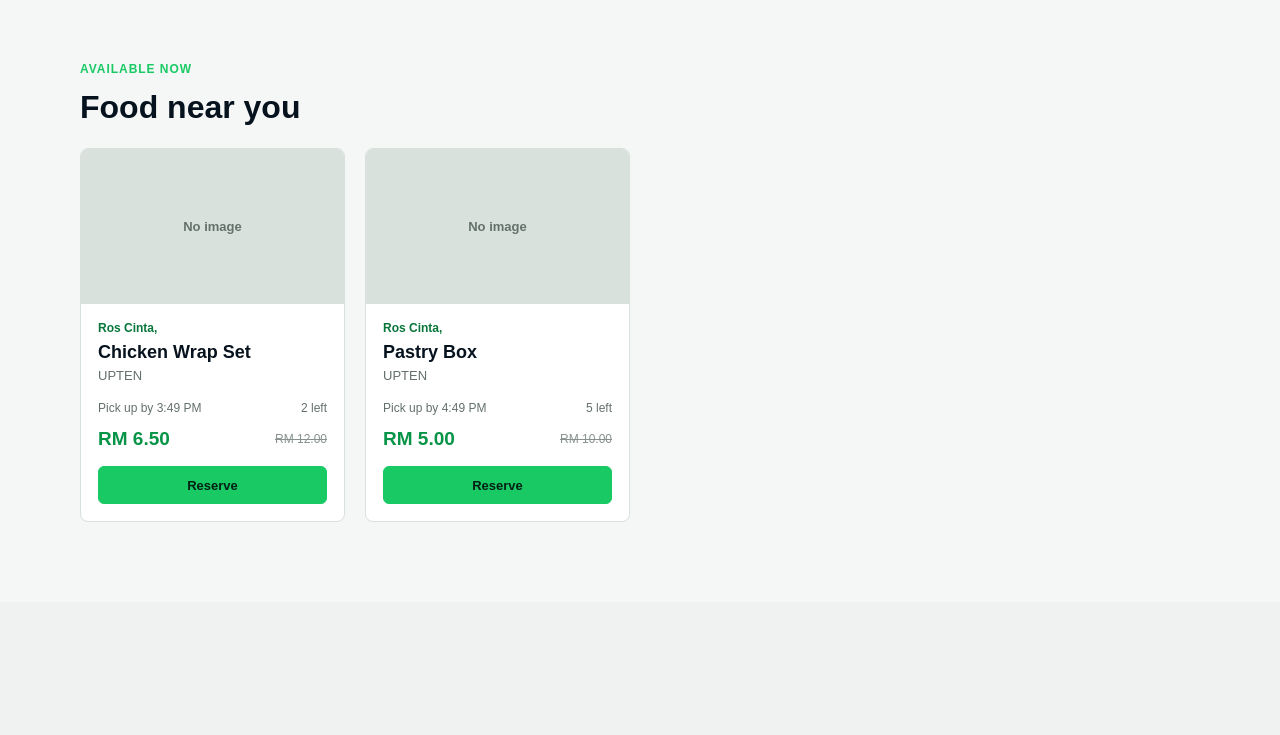
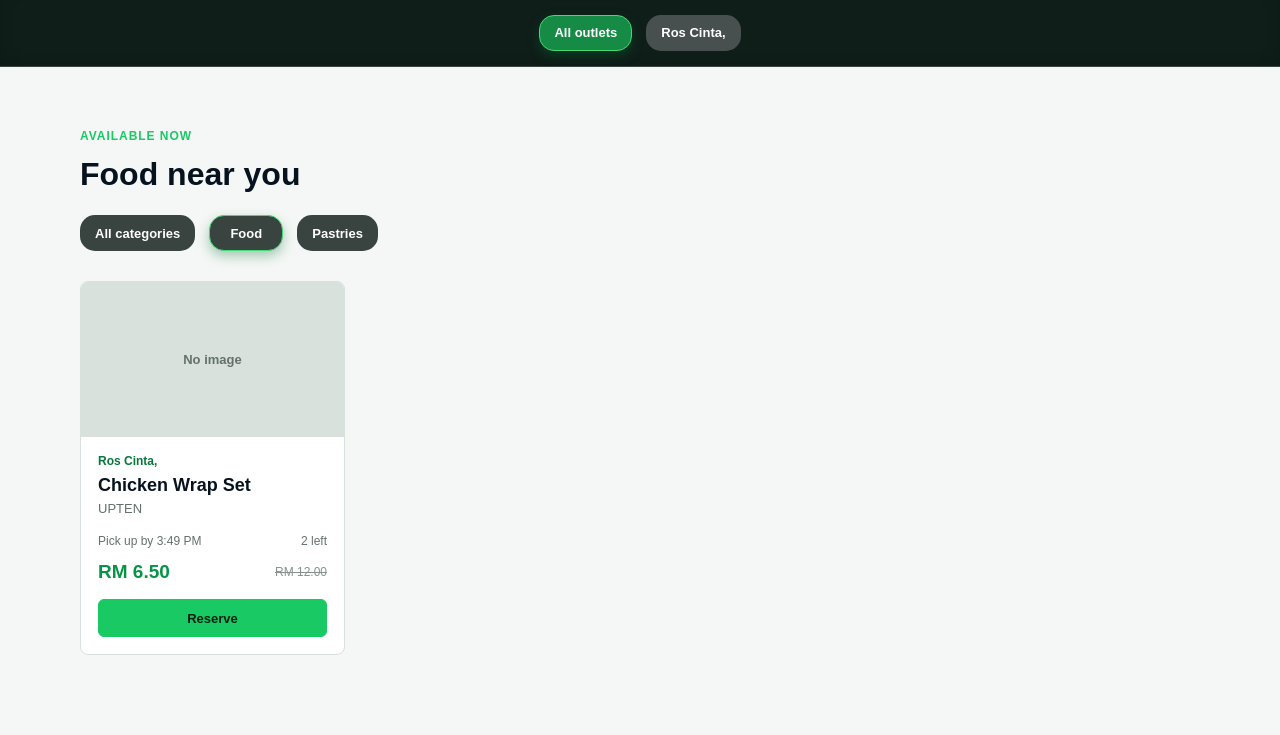
Before and after one commit to wanhakimirashidi-boop/RescueBite, a Laravel app: page /dashboard?category=Food in a window 1280 px wide. Shown: the part 373-1108 px from the top of the page. Before the commit the page ends 895 px from the top, so only its background shows below. Run offline with Laravel 12, Linux system fonts and the light colour scheme; a user stored in the database is signed in; data comes from the database, SQL or seed files in the repository.

Commit message:
fix small bug

```diff
--- a/app/Http/Controllers/ConsumerController.php
+++ b/app/Http/Controllers/ConsumerController.php
@@ -4,6 +4,7 @@ namespace App\Http\Controllers;
 
 use App\Models\FoodListing;
 use App\Models\Reservation;
+use App\Models\VendorOutlet;
 use App\Services\ReservationService;
 
 class ConsumerController extends Controller
@@ -19,15 +20,61 @@ class ConsumerController extends Controller
     // shows active (instock & not expired) food listings from FoodListing and VendorOutlet in consumer/dashboard.blade
     public function dashboard()
     {
-        $foodListings = FoodListing::with('vendorOutlet')
-            ->where('status', 'active')
-            ->where('quantity', '>', 0)
-            ->where('expiry_time', '>', now())
+        // Reads the selected vendor outlet ID and category from the dashboard filter links.
+        $selectedVendorOutletId = request('outlet');
+        $selectedCategory = request('category');
+
+        $foodListingQuery = $this->getAvailableFoodListingQuery()
+            ->with('vendorOutlet');
+
+        if ($selectedVendorOutletId) {
+            $foodListingQuery->where('vendor_outlet_id', $selectedVendorOutletId);
+        }
+
+        if ($selectedCategory) {
+            $foodListingQuery->where('category', $selectedCategory);
+        }
+
+        $foodListings = $foodListingQuery
             ->orderBy('expiry_time')
             ->get();
 
+        // Supplies the vendor buttons from the vendor_outlets table.
+        $vendorOutlets = VendorOutlet::orderBy('outlet_name')->get();
+
+        // Keeps the main filter row compact when many vendor outlets are registered.
+        $primaryVendorOutlets = $vendorOutlets->take(8);
+        $additionalVendorOutlets = $vendorOutlets->skip(8);
+        $selectedAdditionalVendorOutlet = null;
+
+        foreach ($additionalVendorOutlets as $additionalVendorOutlet) {
+            if ($selectedVendorOutletId == $additionalVendorOutlet->id) {
+                $selectedAdditionalVendorOutlet = $additionalVendorOutlet;
+                break;
+            }
+        }
+
+        // Supplies category buttons only from food that is currently available to reserve.
+        $categoryQuery = $this->getAvailableFoodListingQuery();
+
+        if ($selectedVendorOutletId) {
+            $categoryQuery->where('vendor_outlet_id', $selectedVendorOutletId);
+        }
+
+        $categories = $categoryQuery
+            ->select('category')
+            ->distinct()
+            ->orderBy('category')
+            ->pluck('category');
+
         return view('consumer.dashboard', [
             'foodListings' => $foodListings,
+            'primaryVendorOutlets' => $primaryVendorOutlets,
+            'additionalVendorOutlets' => $additionalVendorOutlets,
+            'selectedAdditionalVendorOutlet' => $selectedAdditionalVendorOutlet,
+            'categories' => $categories,
+            'selectedVendorOutletId' => $selectedVendorOutletId,
+            'selectedCategory' => $selectedCategory,
         ]);  // dashboard.blade
     }
 
@@ -139,4 +186,13 @@ class ConsumerController extends Controller
 
         return $reservationQuery;
     }
+
+    // Builds the shared query for food that is active, has quantity, and has not passed its expiry time
+    // This is used by the dashboard food grid and the category filter buttons
+    private function getAvailableFoodListingQuery()
+    {
+        return FoodListing::where('status', 'active')
+            ->where('quantity', '>', 0)
+            ->where('expiry_time', '>', now());
+    }
 }
--- a/public/css/consumer-dashboard.css
+++ b/public/css/consumer-dashboard.css
@@ -39,10 +39,14 @@
 .consumer-nav-button,
 .filter-button,
 .category-button {
+    display: inline-flex;
+    align-items: center;
+    justify-content: center;
     border: 0;
     cursor: pointer;
     font-size: 13px;
     font-weight: 700;
+    text-decoration: none;
 }
 
 .consumer-nav-button {
@@ -90,7 +94,9 @@
 
 .vendor-filter {
     padding: 15px 0;
-    background: #202827;
+    background: #0F1E19;
+    border-bottom: 1px solid #39433f;
+    box-shadow: inset 0 -6px 14px rgba(0, 0, 0, 0.12);
 }
 
 .filter-list,
@@ -103,15 +109,84 @@
 .filter-button,
 .category-button {
     min-width: 84px;
+    min-height: 36px;
     padding: 8px 14px;
+    border: 1px solid transparent;
     border-radius: 15px;
     background: #48504f;
     color: #ffffff;
+    transition: background 0.2s ease, border-color 0.2s ease, box-shadow 0.2s ease, transform 0.2s ease;
+}
+
+.filter-button:hover,
+.category-button:hover {
+    border-color: #7b8c86;
+    background: #5b6964;
+    box-shadow: 0 5px 12px rgba(7, 29, 19, 0.2);
+    transform: translateY(-2px);
+}
+
+.filter-button:focus-visible,
+.category-button:focus-visible {
+    outline: 3px solid #b8f1ca;
+    outline-offset: 3px;
 }
 
 .filter-button-active,
 .category-button-active {
     background: #168b46;
+    border-color: #48d776;
+    box-shadow: 0 5px 12px rgba(9, 113, 53, 0.35);
+}
+
+.filter-button-active:hover,
+.category-button-active:hover {
+    background: #0d7a39;
+}
+
+.vendor-filter-more {
+    position: relative;
+}
+
+.vendor-filter-more-button {
+    list-style: none;
+}
+
+.vendor-filter-more-button::-webkit-details-marker {
+    display: none;
+}
+
+.vendor-filter-more-button::after {
+    content: '+';
+    margin-left: 8px;
+    font-size: 16px;
+    line-height: 1;
+}
+
+.vendor-filter-more[open] .vendor-filter-more-button::after {
+    content: '-';
+}
+
+.vendor-filter-more-panel {
+    position: absolute;
+    z-index: 2;
+    top: calc(100% + 10px);
+    right: 0;
+    display: grid;
+    width: 240px;
+    max-height: 280px;
+    gap: 8px;
+    overflow-y: auto;
+    padding: 12px;
+    border: 1px solid #63716d;
+    border-radius: 8px;
+    background: #202827;
+    box-shadow: 0 12px 26px rgba(0, 0, 0, 0.28);
+}
+
+.vendor-filter-more-panel .filter-button {
+    width: 100%;
+    justify-content: flex-start;
 }
 
 .consumer-listings {
--- a/resources/views/consumer/dashboard.blade.php
+++ b/resources/views/consumer/dashboard.blade.php
@@ -15,6 +15,45 @@
         </div>
     </section>
 
+    <section class="vendor-filter">
+        <div class="container">
+            <nav class="filter-list" aria-label="Filter food by vendor outlet">
+                @if ($selectedVendorOutletId)
+                    <a class="filter-button" href="{{ route('dashboard', ['category' => $selectedCategory]) }}">All outlets</a>
+                @else
+                    <a class="filter-button filter-button-active" href="{{ route('dashboard', ['category' => $selectedCategory]) }}">All outlets</a>
+                @endif
+
+                @foreach ($primaryVendorOutlets as $vendorOutlet)
+                    @if ($selectedVendorOutletId == $vendorOutlet->id)
+                        <a class="filter-button filter-button-active" href="{{ route('dashboard', ['outlet' => $vendorOutlet->id, 'category' => $selectedCategory]) }}">{{ $vendorOutlet->outlet_name }}</a>
+                    @else
+                        <a class="filter-button" href="{{ route('dashboard', ['outlet' => $vendorOutlet->id, 'category' => $selectedCategory]) }}">{{ $vendorOutlet->outlet_name }}</a>
+                    @endif
+                @endforeach
+
+                @if ($additionalVendorOutlets->count() > 0)
+                    @if ($selectedAdditionalVendorOutlet)
+                        <details class="vendor-filter-more" open>
+                    @else
+                        <details class="vendor-filter-more">
+                    @endif
+                            <summary class="filter-button vendor-filter-more-button">More outlets</summary>
+                            <div class="vendor-filter-more-panel">
+                                @foreach ($additionalVendorOutlets as $vendorOutlet)
+                                    @if ($selectedVendorOutletId == $vendorOutlet->id)
+                                        <a class="filter-button filter-button-active" href="{{ route('dashboard', ['outlet' => $vendorOutlet->id, 'category' => $selectedCategory]) }}">{{ $vendorOutlet->outlet_name }}</a>
+                                    @else
+                                        <a class="filter-button" href="{{ route('dashboard', ['outlet' => $vendorOutlet->id, 'category' => $selectedCategory]) }}">{{ $vendorOutlet->outlet_name }}</a>
+                                    @endif
+                                @endforeach
+                            </div>
+                        </details>
+                @endif
+            </nav>
+        </div>
+    </section>
+
     <section class="consumer-listings" aria-labelledby="available-food-title">
         <div class="container">
             <div class="listing-toolbar">
@@ -23,6 +62,22 @@
                     <h2 id="available-food-title">Food near you</h2>
                 </div>
             </div>
+
+            <nav class="category-list" aria-label="Filter food by category">
+                @if ($selectedCategory)
+                    <a class="category-button" href="{{ route('dashboard', ['outlet' => $selectedVendorOutletId]) }}">All categories</a>
+                @else
+                    <a class="category-button category-button-active" href="{{ route('dashboard', ['outlet' => $selectedVendorOutletId]) }}">All categories</a>
+                @endif
+
+                @foreach ($categories as $category)
+                    @if ($selectedCategory === $category)
+                        <a class="category-button category-button-active" href="{{ route('dashboard', ['outlet' => $selectedVendorOutletId, 'category' => $category]) }}">{{ $category }}</a>
+                    @else
+                        <a class="category-button" href="{{ route('dashboard', ['outlet' => $selectedVendorOutletId, 'category' => $category]) }}">{{ $category }}</a>
+                    @endif
+                @endforeach
+            </nav>
 
             @if (session('error'))
                 <p class="consumer-error-message">{{ session('error') }}</p>
```
